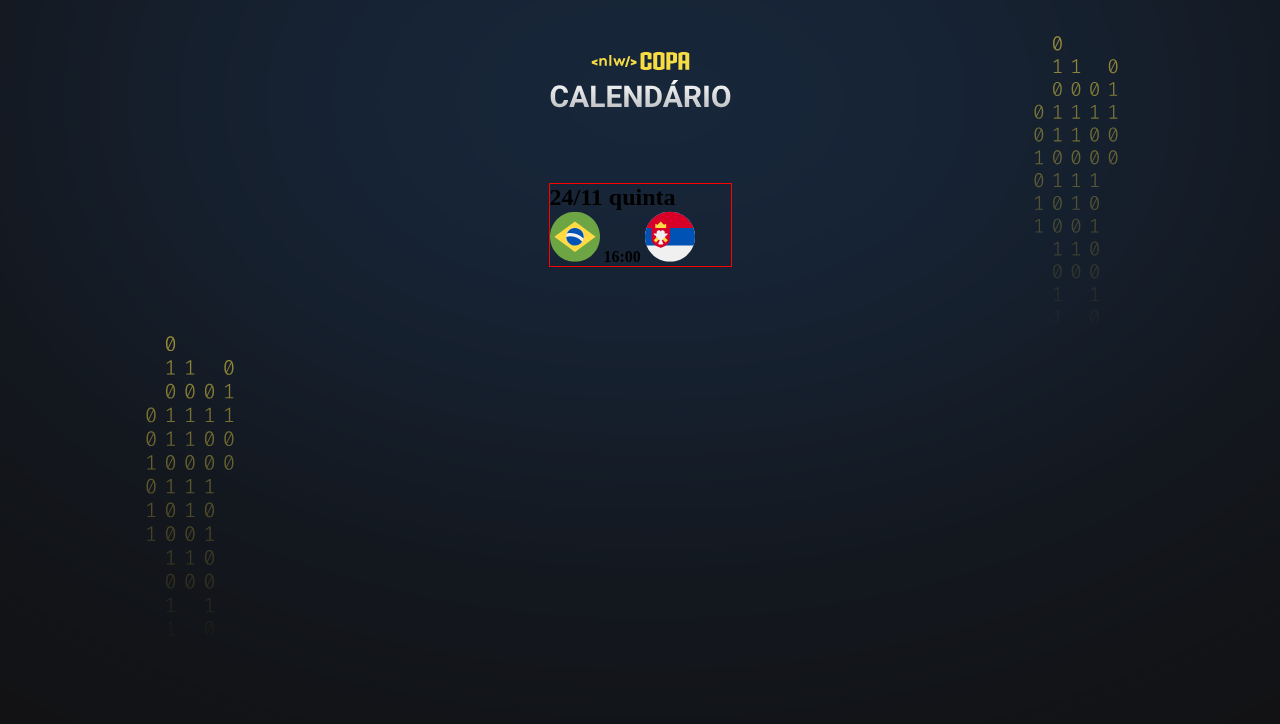
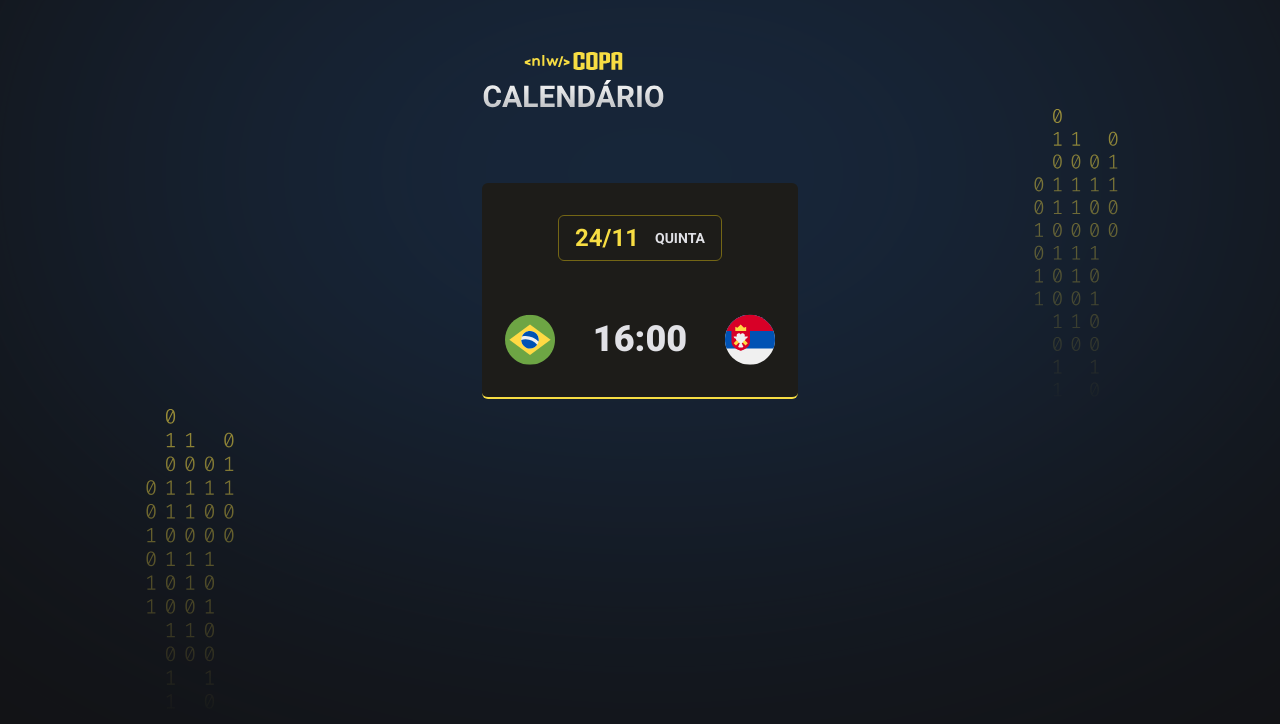
Before and after one commit to LuisPontesLS/world-cup-calendar, a plain HTML site: page index.html in a window 1280 px wide. Drawn offline with Linux system fonts and the light colour scheme.

Commit message:
Bandeira e horário (base para demais)

```diff
--- a/index.html
+++ b/index.html
@@ -1,21 +1,36 @@
 <!DOCTYPE html>
 <html lang="pt-br">
   <head>
-    <meta name="description" name="Calendário dos jogos da Copa do Mundo 2022 - Catar" />
+    <meta
+      name="description"
+      name="Calendário dos jogos da Copa do Mundo 2022 - Catar"
+    />
     <meta name="keywords" name="calendario, copa, mundo, jogos, tabela" />
     <meta name="author" name="Luis Léo Pontes" />
     <meta charset="UTF-8" />
     <meta http-equiv="X-UA-Compatible" content="IE=edge" />
     <meta name="viewport" content="width=device-width, initial-scale=1.0" />
-    <link rel="shortcut icon" href="./assets/img/favicons/favicon-copa-3.ico" type="image/x-icon">
-    <link rel="stylesheet" href="style.css">
     <title>Catar 2022</title>
+
+    <link
+      rel="shortcut icon"
+      href="./assets/img/favicons/favicon-copa-3.ico"
+      type="image/x-icon"
+    />
+    <link rel="stylesheet" href="style.css" />
+    <link rel="preconnect" href="https://fonts.googleapis.com" />
+    <link rel="preconnect" href="https://fonts.gstatic.com" crossorigin />
+
+    <link
+      href="https://fonts.googleapis.com/css2?family=Roboto:wght@700;900&display=swap"
+      rel="stylesheet"
+    />
   </head>
   <!-- xxxxxxxxxxxxxxxxxxxxxxxxxxxxxxxxxxxxxxxxxxxxxxxxxxxxxxxxxxxxxxxxxxxxxxxxx -->
   <body>
     <div id="app">
       <header>
-            <img src="./assets/img/bandeiras/logo.svg" alt="">
+        <img src="./assets/img/bandeiras/logo.svg" alt="" />
       </header>
 
       <main id="cards">
@@ -24,14 +39,19 @@
 
           <ul>
             <li>
-                        <img src="./assets/img/bandeiras/icon-brazil.svg" alt="Bandeira do Brasil">
+              <img
+                src="./assets/img/bandeiras/icon-brazil.svg"
+                alt="Bandeira do Brasil"
+              />
               <strong>16:00</strong>
-                        <img src="./assets/img/bandeiras/icon-serbia.svg" alt="Bandeira da Sérvia">
+              <img
+                src="./assets/img/bandeiras/icon-serbia.svg"
+                alt="Bandeira da Sérvia"
+              />
             </li>
           </ul>
         </div>
       </main>
     </div>
-
   </body>
 </html>
--- a/style.css
+++ b/style.css
@@ -1,11 +1,11 @@
 * {
-   margin: 0;
-   padding: 0;
-   box-sizing: border-box;
+  margin: 0;
+  padding: 0;
+  box-sizing: border-box;
 }
 
 ul {
-    list-style: none;
+  list-style: none;
 }
 
 body {
@@ -13,6 +13,10 @@ body {
   background-image: url(./assets/img/bandeiras/bg.svg);
   background-position-x: center;
   background-position-y: 55%;
+}
+
+body * {
+  font-family: "Roboto", sans-serif;
 }
 
 #app {
@@ -24,8 +28,58 @@ header {
   margin-bottom: 63px;
 }
 
-main {
-  border: 1px solid red;
+.card {
+  padding: 32px 23px;
+  text-align: center;
+  background: #1d1c19;
+  border-bottom: 2px solid #f7dd43;
+  border-radius: 6px;
 }
 
-/*44:00*/
+.card h2 {
+  display: flex;
+  gap: 16px;
+  justify-content: center;
+  align-items: center;
+
+  padding: 8px 16px;
+  border: 1px solid #746615;
+  border-radius: 6px;
+
+  width: fit-content;
+  margin-inline: auto;
+  margin-bottom: 53px;
+  color: #f7dd43;
+}
+
+.card h2 span {
+  color: #e1e1e6;
+  font-size: 14px;
+  text-transform: uppercase;
+}
+
+.card ul {
+  display: flex;
+  flex-direction: column;
+  gap: 24px;
+
+  width: 270px;
+}
+
+.card ul li {
+  display: flex;
+  align-items: center;
+  justify-content: space-between;
+}
+
+.card ul li + li {
+  padding-top: 24px;
+  border-top: 1px solid #323238;
+}
+
+.card ul li strong {
+  font-weight: 900;
+  font-size: 36px;
+  line-height: 125%;
+  color: #e1e1e6;
+}
```
Also changed, not shown: subtitle.txt. Lines whose indentation alone changed are shown as unchanged.
